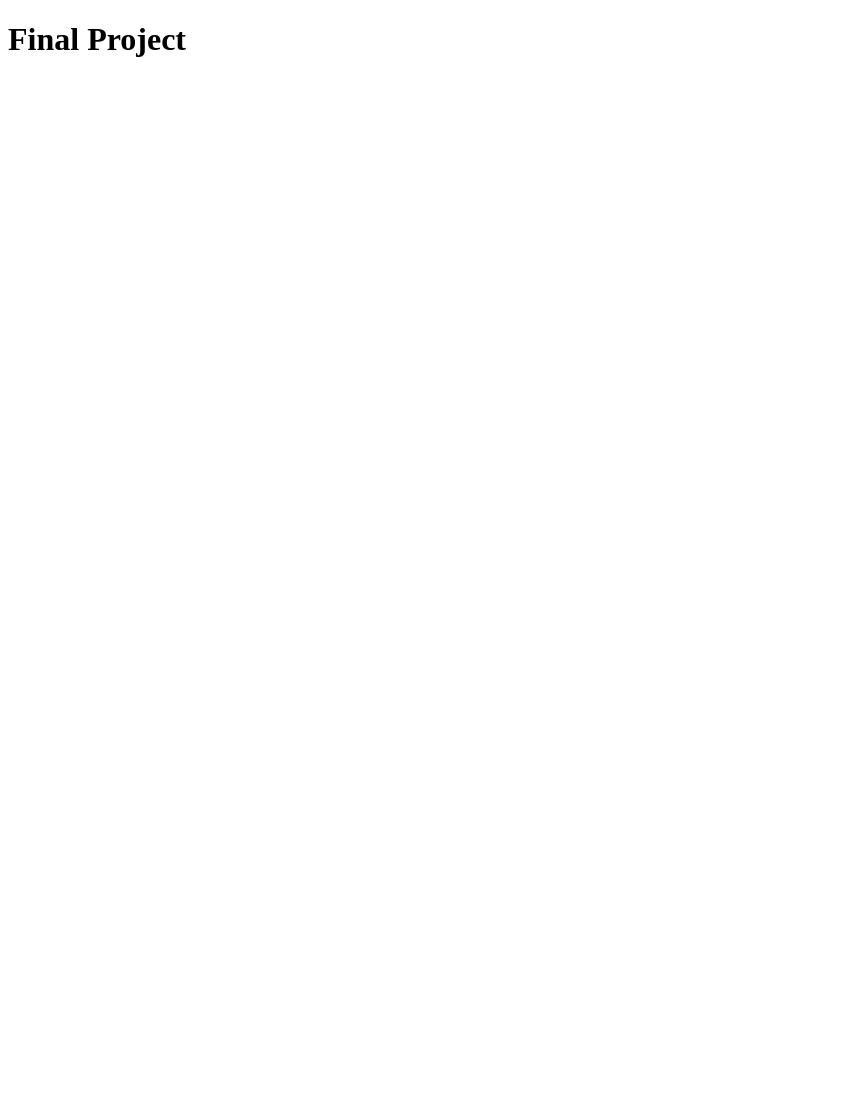
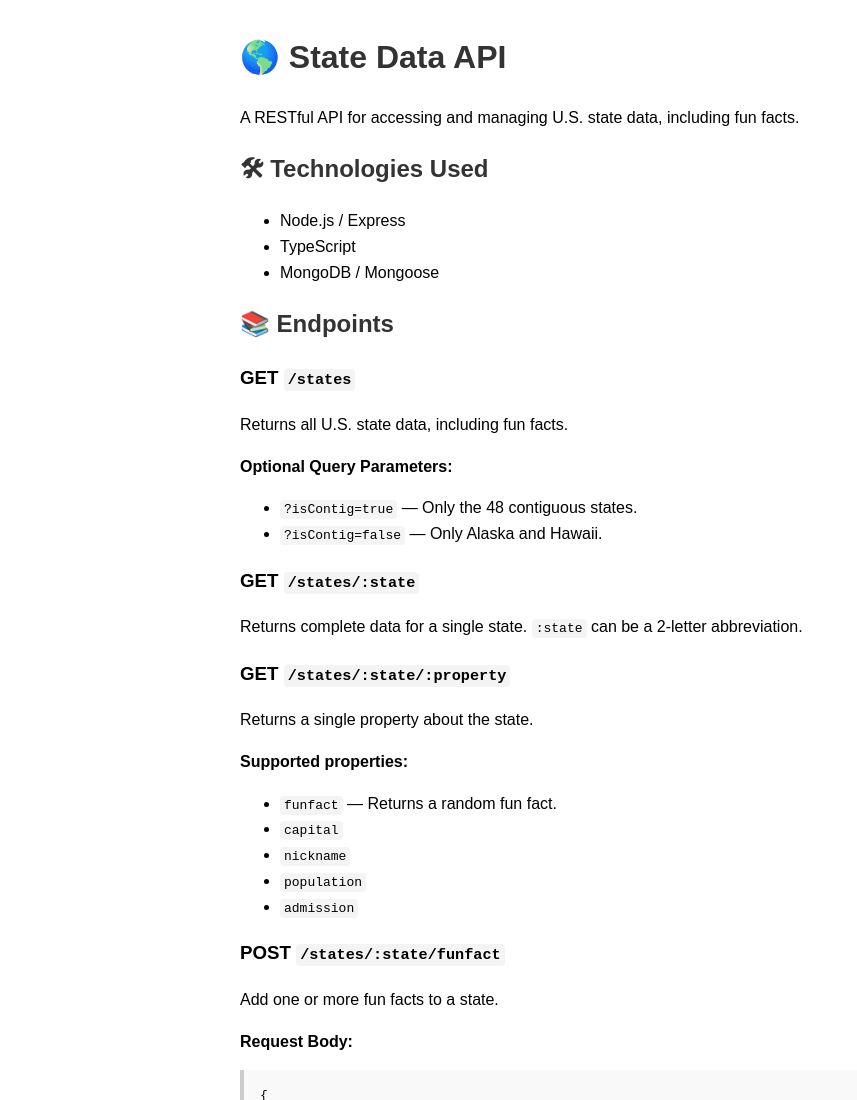
Before and after one commit to kylewhat/ts-express-api, a website: page src/views/index.html in a window 1280 px wide. Shown: the top 1100 px of the page, without its empty margins (0-857 px from the left). Before the commit the page ends 800 px from the top, so only its background shows below. Drawn offline with Linux system fonts and the light colour scheme.

Commit message:
homepage

```diff
--- a/src/index.ts
+++ b/src/index.ts
@@ -49,7 +49,8 @@ const validateState = (req: StateRequest, res: Response, next: NextFunction): vo
 };
 
 app.get('/', (req: Request, res: Response) => {
-  res.sendFile(path.join(__dirname, 'views', 'index.html'));
+  return res.sendFile(path.join(__dirname, 'views', 'index.html'));
+
 });
 
 // Route that delegates to controller methods
--- a/src/views/index.html
+++ b/src/views/index.html
@@ -1,15 +1,94 @@
 <!DOCTYPE html>
 <html lang="en">
+<head>
+  <meta charset="UTF-8" />
+  <meta name="viewport" content="width=device-width, initial-scale=1.0"/>
+  <title>State Data API</title>
+  <style>
+    body {
+      font-family: Arial, sans-serif;
+      margin: 2rem auto;
+      max-width: 800px;
+      padding: 0 1rem;
+      line-height: 1.6;
+    }
+    h1, h2 {
+      color: #333;
+    }
+    code {
+      background: #f4f4f4;
+      padding: 2px 4px;
+      border-radius: 4px;
+      font-family: monospace;
+    }
+    pre {
+      background: #f9f9f9;
+      padding: 1rem;
+      border-left: 4px solid #ccc;
+      overflow-x: auto;
+    }
+  </style>
+</head>
+<body>
 
-<head>
-    <meta charset="UTF-8">
-    <meta http-equiv="X-UA-Compatible" content="IE=edge">
-    <meta name="viewport" content="width=device-width, initial-scale=1.0">
-    <title>Final Project</title>
-</head>
+  <h1>🌎 State Data API</h1>
+  <p>A RESTful API for accessing and managing U.S. state data, including fun facts.</p>
 
-<body>
-    <h1>Final Project</h1>
+  <h2>🛠 Technologies Used</h2>
+  <ul>
+    <li>Node.js / Express</li>
+    <li>TypeScript</li>
+    <li>MongoDB / Mongoose</li>
+  </ul>
+
+  <h2>📚 Endpoints</h2>
+
+  <h3>GET <code>/states</code></h3>
+  <p>Returns all U.S. state data, including fun facts.</p>
+  <p><strong>Optional Query Parameters:</strong></p>
+  <ul>
+    <li><code>?isContig=true</code> — Only the 48 contiguous states.</li>
+    <li><code>?isContig=false</code> — Only Alaska and Hawaii.</li>
+  </ul>
+
+  <h3>GET <code>/states/:state</code></h3>
+  <p>Returns complete data for a single state. <code>:state</code> can be a 2-letter abbreviation.</p>
+
+  <h3>GET <code>/states/:state/:property</code></h3>
+  <p>Returns a single property about the state.</p>
+  <p><strong>Supported properties:</strong></p>
+  <ul>
+    <li><code>funfact</code> — Returns a random fun fact.</li>
+    <li><code>capital</code></li>
+    <li><code>nickname</code></li>
+    <li><code>population</code></li>
+    <li><code>admission</code></li>
+  </ul>
+
+  <h3>POST <code>/states/:state/funfact</code></h3>
+  <p>Add one or more fun facts to a state.</p>
+  <p><strong>Request Body:</strong></p>
+  <pre>{
+  "funfacts": [
+    "This is a state.",
+    "This is a fact."
+  ]
+}</pre>
+
+  <h3>PATCH <code>/states/:state/funfact</code></h3>
+  <p>Update a specific fun fact for a state by its index.</p>
+  <p><strong>Request Body:</strong></p>
+  <pre>{
+  "index": 1,
+  "funfact": "This is an updated fun fact."
+}</pre>
+
+  <h3>DELETE <code>/states/:state/funfact</code></h3>
+  <p>Delete a specific fun fact by index.</p>
+  <p><strong>Request Body:</strong></p>
+  <pre>{
+  "index": 1
+}</pre>
+
 </body>
-
 </html>
```
Also changed, not shown: dist/src/index.js, dist/src/views/index.html.
